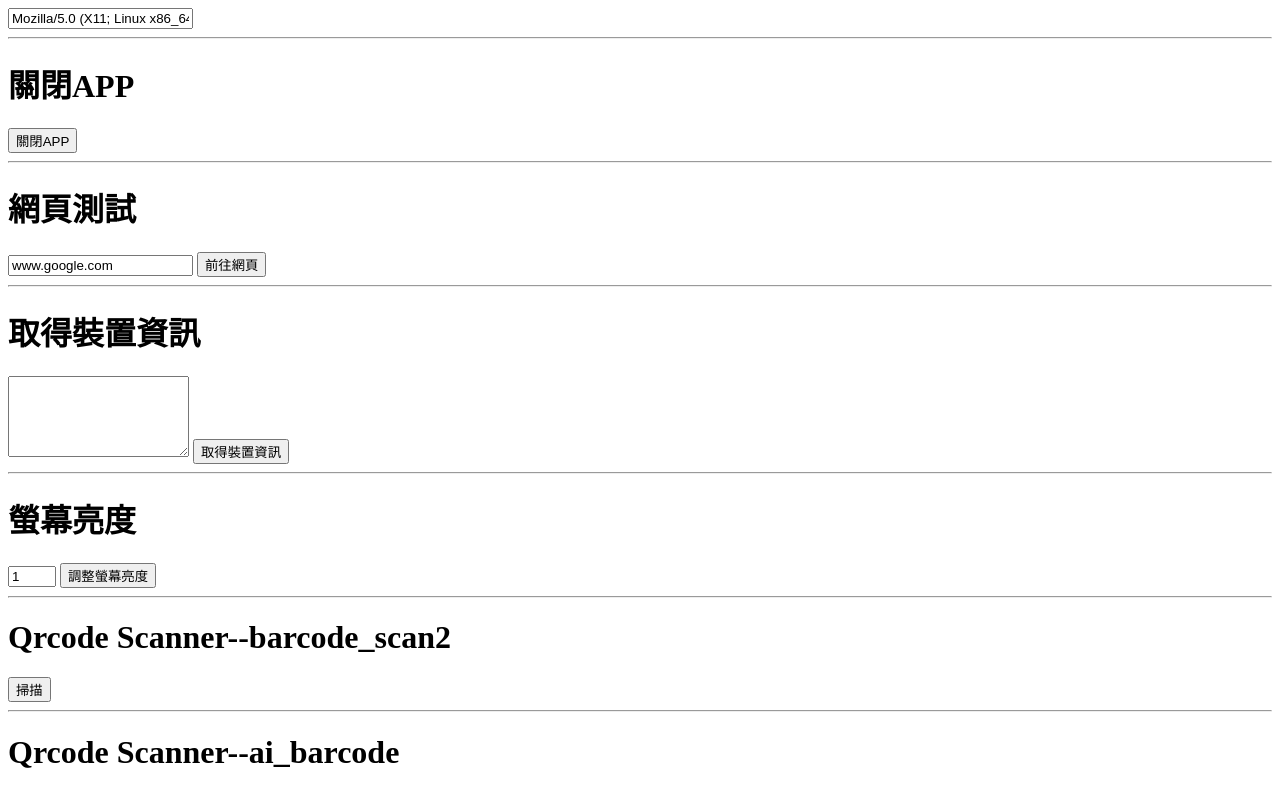
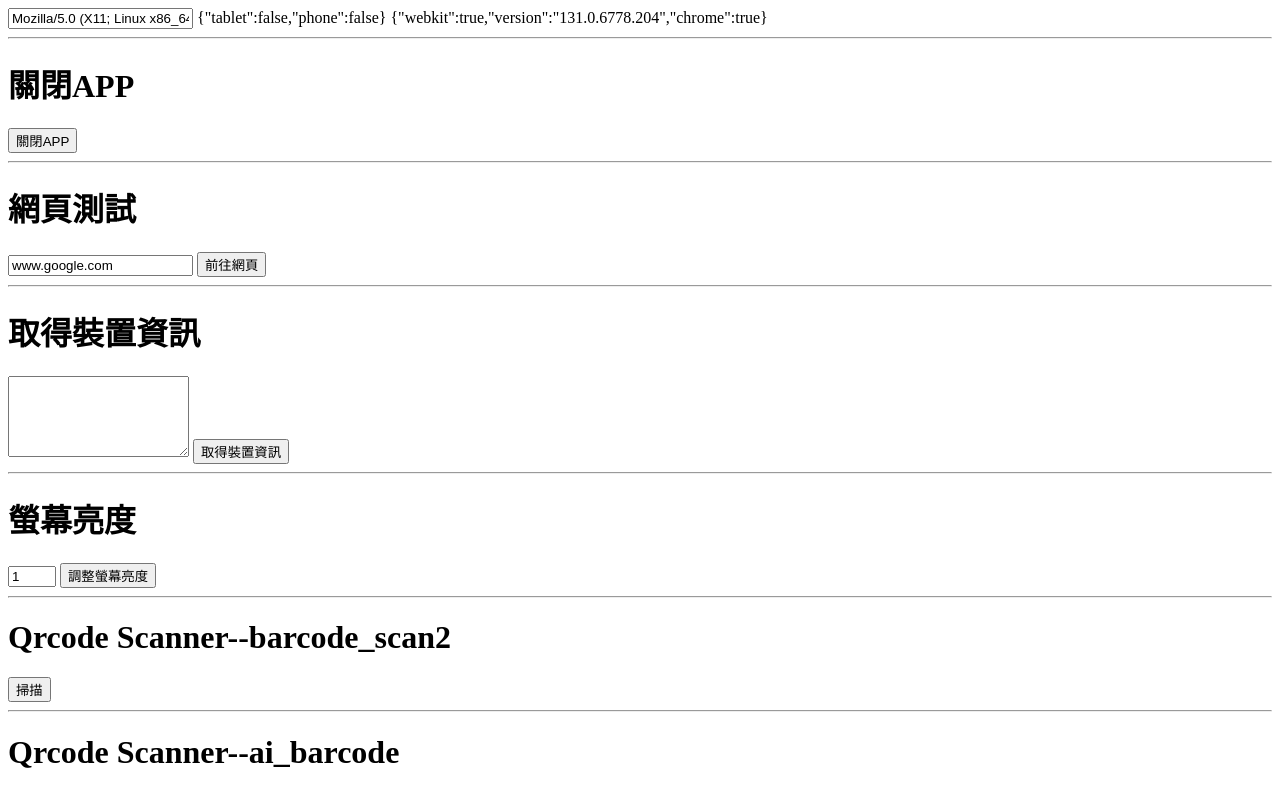
Before and after one commit to johnnyjong823/johnnyjong823.github.io, a plain HTML site: page index.html in a window 1280 px wide. Shown: the top 789 px of the page. Drawn offline with Linux system fonts and the light colour scheme.

Commit message:
增加OS、Browser

```diff
--- a/Scripts/Test.js
+++ b/Scripts/Test.js
@@ -2,12 +2,7 @@ $(function () {
     console.log("Test");
 
 
-    var ua = navigator.userAgent;
-    var chrome = ua.match(/Chrome\/([\d.]+)/) || ua.match(/CriOS\/([\d.]+)/);
-    var webview = !chrome && ua.match(/(iPhone|iPod|iPad).*AppleWebKit(?!.*Safari)/);
-
-    if (webview)alert('true');
-    else alert('false');
+    detect(navigator.userAgent, navigator.platform)
 
     $('#txtUserAgent').val(navigator.userAgent);
     $('#btnClose').click(function () { location.href = "#js-close" })
@@ -54,3 +49,70 @@ var FlutterGetImage = function (base64) {
     alert(1);
     $('#myImg').attr('src', base64);
 }
+
+var detect = function (ua, platform){
+    var os = {}, browser = {},
+        webkit = ua.match(/Web[kK]it[\/]{0,1}([\d.]+)/),
+        android = ua.match(/(Android);?[\s\/]+([\d.]+)?/),
+        osx = !!ua.match(/\(Macintosh\; Intel /),
+        ipad = ua.match(/(iPad).*OS\s([\d_]+)/),
+        ipod = ua.match(/(iPod)(.*OS\s([\d_]+))?/),
+        iphone = !ipad && ua.match(/(iPhone\sOS)\s([\d_]+)/),
+        webos = ua.match(/(webOS|hpwOS)[\s\/]([\d.]+)/),
+        win = /Win\d{2}|Windows/.test(platform),
+        wp = ua.match(/Windows Phone ([\d.]+)/),
+        touchpad = webos && ua.match(/TouchPad/),
+        kindle = ua.match(/Kindle\/([\d.]+)/),
+        silk = ua.match(/Silk\/([\d._]+)/),
+        blackberry = ua.match(/(BlackBerry).*Version\/([\d.]+)/),
+        bb10 = ua.match(/(BB10).*Version\/([\d.]+)/),
+        rimtabletos = ua.match(/(RIM\sTablet\sOS)\s([\d.]+)/),
+        playbook = ua.match(/PlayBook/),
+        chrome = ua.match(/Chrome\/([\d.]+)/) || ua.match(/CriOS\/([\d.]+)/),
+        firefox = ua.match(/Firefox\/([\d.]+)/),
+        firefoxos = ua.match(/\((?:Mobile|Tablet); rv:([\d.]+)\).*Firefox\/[\d.]+/),
+        ie = ua.match(/MSIE\s([\d.]+)/) || ua.match(/Trident\/[\d](?=[^\?]+).*rv:([0-9.].)/),
+        webview = !chrome && ua.match(/(iPhone|iPod|iPad).*AppleWebKit(?!.*Safari)/),
+        safari = webview || ua.match(/Version\/([\d.]+)([^S](Safari)|[^M]*(Mobile)[^S]*(Safari))/)
+
+    // Todo: clean this up with a better OS/browser seperation:
+    // - discern (more) between multiple browsers on android
+    // - decide if kindle fire in silk mode is android or not
+    // - Firefox on Android doesn't specify the Android version
+    // - possibly devide in os, device and browser hashes
+
+    if (browser.webkit = !!webkit) browser.version = webkit[1]
+
+    if (android) os.android = true, os.version = android[2]
+    if (iphone && !ipod) os.ios = os.iphone = true, os.version = iphone[2].replace(/_/g, '.')
+    if (ipad) os.ios = os.ipad = true, os.version = ipad[2].replace(/_/g, '.')
+    if (ipod) os.ios = os.ipod = true, os.version = ipod[3] ? ipod[3].replace(/_/g, '.') : null
+    if (wp) os.wp = true, os.version = wp[1]
+    if (webos) os.webos = true, os.version = webos[2]
+    if (touchpad) os.touchpad = true
+    if (blackberry) os.blackberry = true, os.version = blackberry[2]
+    if (bb10) os.bb10 = true, os.version = bb10[2]
+    if (rimtabletos) os.rimtabletos = true, os.version = rimtabletos[2]
+    if (playbook) browser.playbook = true
+    if (kindle) os.kindle = true, os.version = kindle[1]
+    if (silk) browser.silk = true, browser.version = silk[1]
+    if (!silk && os.android && ua.match(/Kindle Fire/)) browser.silk = true
+    if (chrome) browser.chrome = true, browser.version = chrome[1]
+    if (firefox) browser.firefox = true, browser.version = firefox[1]
+    if (firefoxos) os.firefoxos = true, os.version = firefoxos[1]
+    if (ie) browser.ie = true, browser.version = ie[1]
+    if (safari && (osx || os.ios || win)) {
+        browser.safari = true
+        if (!os.ios) browser.version = safari[1]
+    }
+    if (webview) browser.webview = true
+
+    os.tablet = !!(ipad || playbook || (android && !ua.match(/Mobile/)) ||
+        (firefox && ua.match(/Tablet/)) || (ie && !ua.match(/Phone/) && ua.match(/Touch/)))
+    os.phone = !!(!os.tablet && !os.ipod && (android || iphone || webos || blackberry || bb10 ||
+        (chrome && ua.match(/Android/)) || (chrome && ua.match(/CriOS\/([\d.]+)/)) ||
+        (firefox && ua.match(/Mobile/)) || (ie && ua.match(/Touch/))))
+
+    $('#OS').text(JSON.stringify(os));
+    $('#Browser').text(JSON.stringify(browser));
+}
--- a/index.html
+++ b/index.html
@@ -8,6 +8,8 @@
 
 <body>
   <input type="text" id="txtUserAgent" />
+  <label id="OS"></label>
+  <label id="Browser"></label>
   <hr>
   <h1>關閉APP</h1>
   <button type="button" id="btnClose">關閉APP</button>
```
